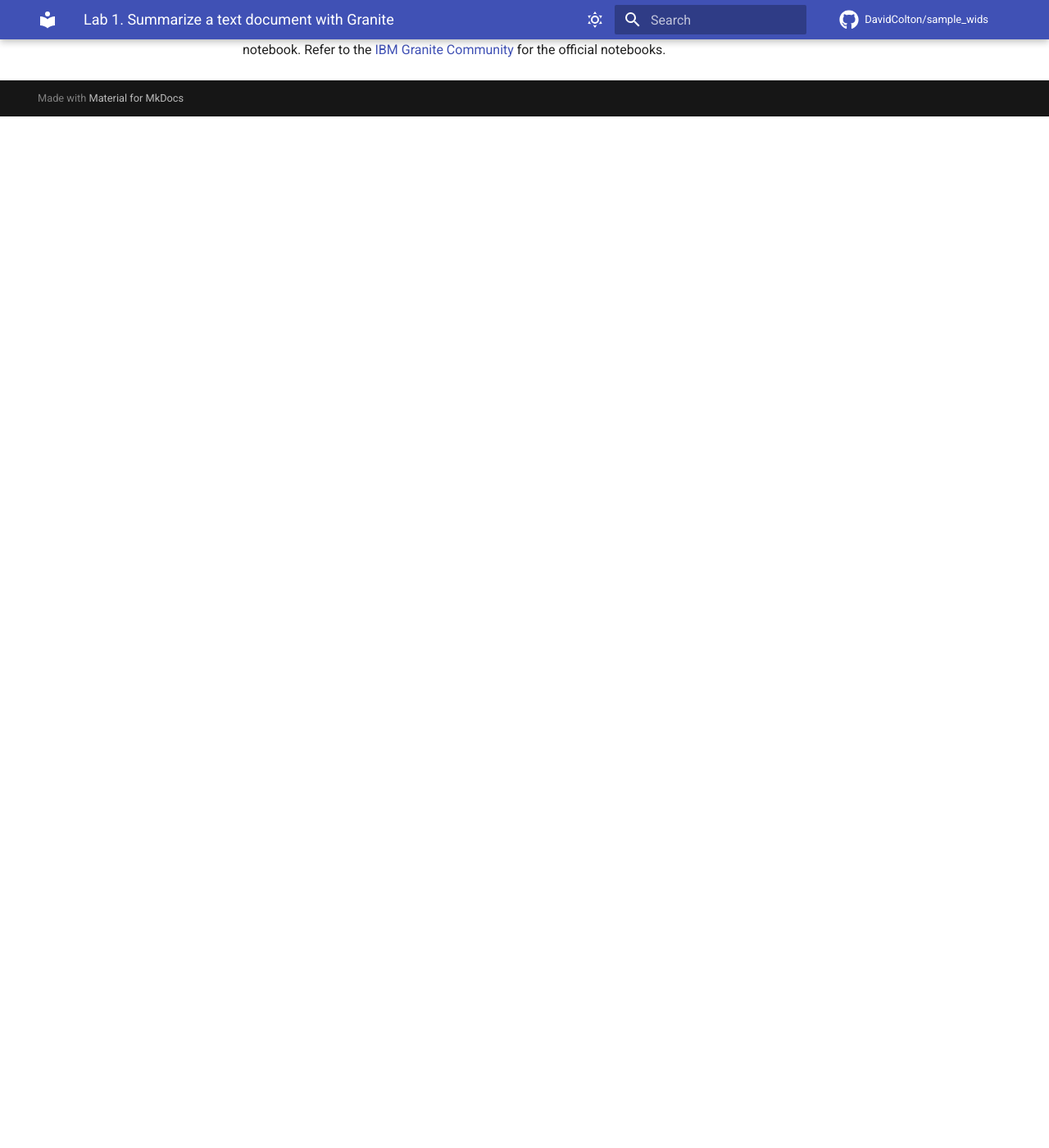
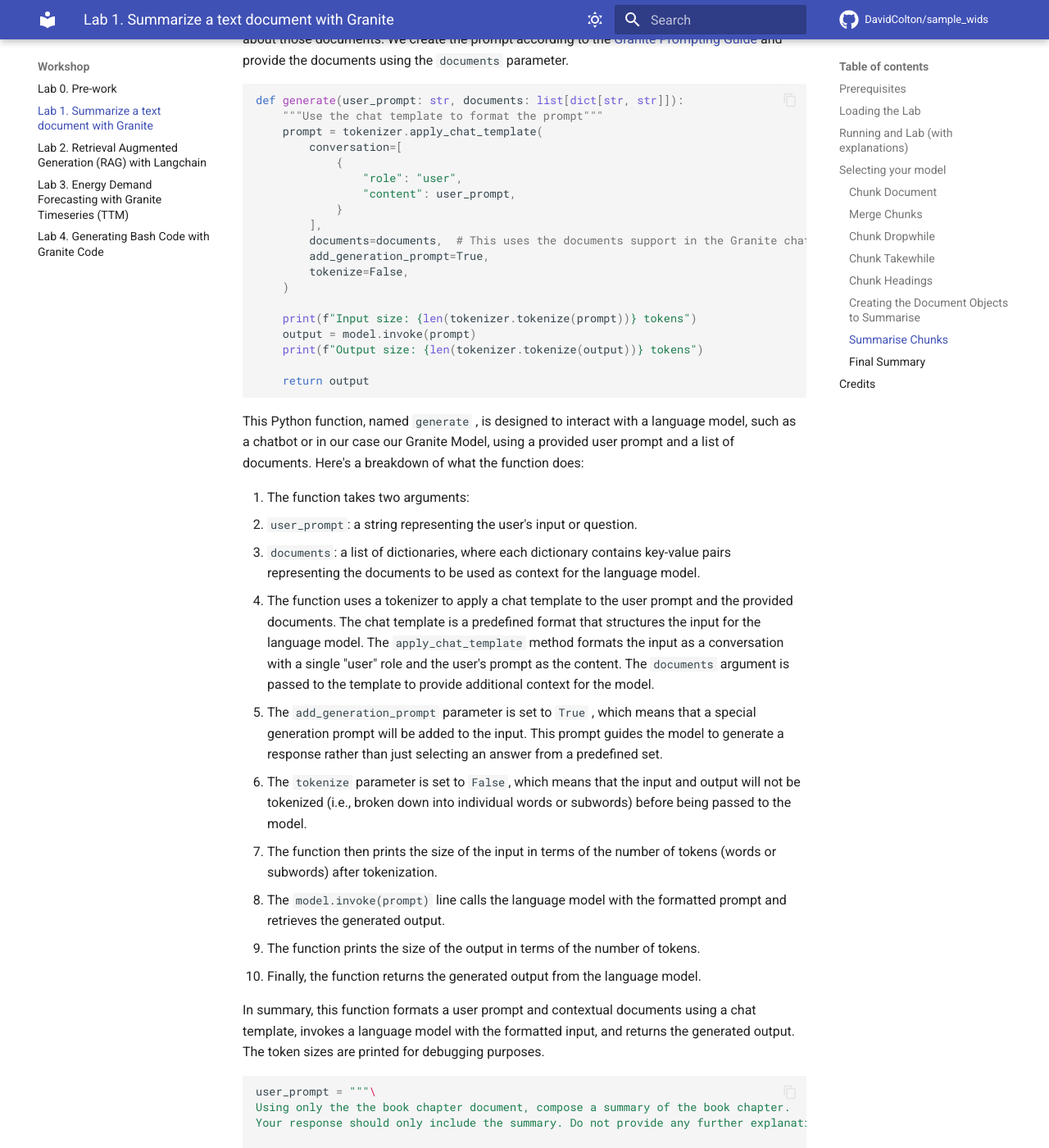
Before and after one commit to davidcolton/sample-wids, an MkDocs documentation site: the page built from docs/lab-1/readme.md, in a window 1280 px wide and 1400 px high, scrolled down 6882 px. Shown: the whole window at 82% size. Built offline with MkDocs 1.6.1 and Material for MkDocs 9.7.7, drawn with Linux system fonts in a browser that asks for light colours; comment, search, counter and statistics services are not loaded; before the commit the page ends 7024 px from its top, so only the background shows below that; some of the changed text lies outside the part shown.

Commit message:
Update when working with Una

````diff
--- a/docs/lab-1/readme.md
+++ b/docs/lab-1/readme.md
@@ -228,6 +228,87 @@
 
 In summary, this code is fetching a webpage, dividing its content into chunks based on the defined conditions, extracting headings from each chunk, merging all chunks back into a single list, and storing the result as a list of dictionaries. Each dictionary in the list represents a document with its content and metadata.
 
+
+
+### Summarise Chunks
+
+Here we define a method to generate a response using a list of documents and a user prompt about those documents. We create the prompt according to the [Granite Prompting Guide](https://www.ibm.com/granite/docs/models/granite/#chat-template) and provide the documents using the `documents` parameter.
+
+```python
+def generate(user_prompt: str, documents: list[dict[str, str]]):
+    """Use the chat template to format the prompt"""
+    prompt = tokenizer.apply_chat_template(
+        conversation=[
+            {
+                "role": "user",
+                "content": user_prompt,
+            }
+        ],
+        documents=documents,  # This uses the documents support in the Granite chat template
+        add_generation_prompt=True,
+        tokenize=False,
+    )
+
+    print(f"Input size: {len(tokenizer.tokenize(prompt))} tokens")
+    output = model.invoke(prompt)
+    print(f"Output size: {len(tokenizer.tokenize(output))} tokens")
+
+    return output
+```
+
+This Python function, named `generate` , is designed to interact with a language model, such as a chatbot or in our case our Granite Model, using a provided user prompt and a list of documents. Here's a breakdown of what the function does:
+
+1. The function takes two arguments:
+   - `user_prompt`: a string representing the user's input or question.
+   - `documents`: a list of dictionaries, where each dictionary contains key-value pairs representing the documents to be used as context for the language model.
+2. The function uses a tokenizer to apply a chat template to the user prompt and the provided documents. The chat template is a predefined format that structures the input for the language model. The `apply_chat_template` method formats the input as a conversation with a single "user" role and the user's prompt as the content. The `documents` argument is passed to the template to provide additional context for the model.
+3. The `add_generation_prompt` parameter is set to `True` , which means that a special generation prompt will be added to the input. This prompt guides the model to generate a response rather than just selecting an answer from a predefined set.
+4. The `tokenize` parameter is set to `False`, which means that the input and output will not be tokenized (i.e., broken down into individual words or subwords) before being passed to the model.
+5. The function then prints the size of the input in terms of the number of tokens (words or subwords) after tokenization.
+6. The `model.invoke(prompt)` line calls the language model with the formatted prompt and retrieves the generated output.
+7. The function prints the size of the output in terms of the number of tokens.
+8. Finally, the function returns the generated output from the language model.
+
+In summary, this function formats a user prompt and contextual documents using a chat template, invokes a language model with the formatted input, and returns the generated output. The token sizes are printed for debugging purposes.
+
+
+
+```python
+user_prompt = """\
+Using only the the book chapter document, compose a summary of the book chapter.
+Your response should only include the summary. Do not provide any further explanation."""
+
+summaries: list[dict[str, str]] = []
+
+for document in documents:
+    print(
+        f"============================= {document['title']} ============================="
+    )
+    output = generate(user_prompt, [document])
+    summaries.append({"title": document["title"], "text": output})
+
+print("Summary count: " + str(len(summaries)))
+```
+
+We then define the prompt we wist to use and invoke this `generate` function for each chapter creating a separate summary for each and populating a list of dictionaries with the chapter title and the summary from the model.
+
+
+
+### Final Summary
+
+```python
+user_prompt = """\
+Using only the book chapter summary documents, compose a single, unified summary of the book.
+Your response should only include the unified summary. Do not provide any further explanation."""
+
+output = generate(user_prompt, summaries)
+print(output)
+```
+
+To conclude we then call the `generate` function again but this time, instead of passing the full text of each chapter, we pass the list of dictionaries containing the chapter summaries and ask the model to provide an overall summary of the book by summarising the summaries of each chapter. So we have now summarized a document larger than the AI model's context window length by breaking the document down into smaller pieces to summarize and then summarizing those summaries.
+
+
+
 ## Credits
 
 This notebook is a modified version of the IBM Granite Community [Document Summarization](https://github.com/ibm-granite-community/granite-snack-cookbook/blob/main/recipes/Summarize/Summarize.ipynb) notebook. Refer to the [IBM Granite Community](https://github.com/ibm-granite-community) for the official notebooks.
--- a/docs/lab-2/readme.md
+++ b/docs/lab-2/readme.md
@@ -0,0 +1,282 @@
+# Retrieval Augmented Generation (RAG) with Langchain
+
+[Retrieval Augumented Generation (RAG)](https://research.ibm.com/blog/retrieval-augmented-generation-RAG) is an architectural pattern that can be used to augment the performance of language models by recalling factual information from a knowledge base, and adding that information to the model query.
+
+The goal of this lab is to show how you can use RAG with an [IBM Granite](https://www.ibm.com/granite) model to augment the model query answer using a publicly available document. The most common approach in RAG is to create dense vector representations of the knowledge base in order to retrieve text chunks that are semantically similar to a given user query.
+
+RAG use cases include:
+- Customer service: Answering questions about a product or service using facts from the product documentation.
+- Domain knowledge: Exploring a specialized domain (e.g., finance) using facts from papers or articles in the knowledge base.
+- News chat: Chatting about current events by calling up relevant recent news articles.
+
+In its simplest form, RAG requires 3 steps:
+
+- Initial setup:
+  - Index knowledge-base passages for efficient retrieval. In this recipe, we take embeddings of the passages and store them in a vector database.
+- Upon each user query:
+  - Retrieve relevant passages from the database. In this recipe, we use an embedding of the query to retrieve semantically similar passages.
+  - Generate a response by feeding retrieved passage into a large language model, along with the user query.
+
+
+
+## Prerequisites
+
+This lab is a [Jupyter notebook](https://jupyter.org/). Please follow the instructions in [pre-work](../pre-work/readme.md) to run the lab.
+
+
+
+## Loading the Lab
+
+To run the notebook from your command line in Jupyter using the active virtual environment from the [pre-work](../pre-work/readme.md), run:
+
+```shell
+jupyter-lab
+```
+
+When Jupyter Lab opens the path to the `notebooks/RAG_with_Langchain.ipynb` notebook file is relative to the `sample-wids` folder from the git clone in the [pre-work](../pre-work/readme.md). The folder navigation pane on the left-hand side can be used to navigate to the file. Once the notebook has been found it can be double clicked and it will open to the pane on the right.
+
+
+
+## Running and Lab (with explanations)
+
+This notebook demonstrates an application of long document summarisation techniques to a work of literature using Granite.
+
+The notebook contains both `code` cells and `markdown` text cells. The text cells each give a brief overview of the code in the following code cell(s). These cells are not executable. You can execute the code cells by placing your cursor in the cell and then either hitting the **Run this cell** button at the top of the page or by pressing the `Shift` + `Enter` keys together. The main `code` cells are described in detail below.
+
+
+
+## Choosing the Embeddings Model
+
+```python
+from langchain_huggingface import HuggingFaceEmbeddings
+from transformers import AutoTokenizer
+
+embeddings_model_path = "ibm-granite/granite-embedding-30m-english"
+embeddings_model = HuggingFaceEmbeddings(
+    model_name=embeddings_model_path,
+)
+embeddings_tokenizer = AutoTokenizer.from_pretrained(embeddings_model_path)
+```
+
+Here we are using the Hugging Face Transformers library to load a pre-trained model for generating embeddings (vector representations of text). Here's a breakdown of what each line does:
+
+1. `from langchain_huggingface import HuggingFaceEmbeddings`: This line imports the `HuggingFaceEmbeddings` class from the
+
+   `langchain_huggingface` module. This class is used to load pre-trained models for generating embeddings.
+
+2. `from transformers import AutoTokenizer`: This line imports the `AutoTokenizer` class from the `transformers` library. This class is used to tokenize text into smaller pieces (words, subwords, etc.) that can be processed by the model.
+
+3. `embeddings_model_path = "ibm-granite/granite-embedding-30m-english"` : This line sets a variable `embeddings_model_path` to the path of the pre-trained model. In this case, it's a model called "granite-embedding-30m-english" developed by IBM's Granite project.
+
+4. `embeddings_model = HuggingFaceEmbeddings(model_name=embeddings_model_path)`: This line creates an instance of the `HuggingFaceEmbeddings` class, loading the pre-trained model specified by `embeddings_model_path`.
+
+5. `embeddings_tokenizer = AutoTokenizer.from_pretrained(embeddings_model_path)`: This line creates an instance of the `AutoTokenizer` class, loading the tokenizer that was trained alongside the specified model. This tokenizer will be used to convert text into a format that the model can process.
+
+In summary, we are setting up a system for generating embeddings from text using a pre-trained model and its associated tokenizer. The embeddings can then be used for various natural language processing tasks, such as text classification, clustering, or similarity comparison.
+
+To use a model from a provider other than Huggingface, replace this code cell with one from [this Embeddings Model recipe](https://github.com/ibm-granite-community/granite-kitchen/blob/main/recipes/Components/Langchain_Embeddings_Models.ipynb).
+
+
+
+## Vector Database
+
+```python
+from langchain_milvus import Milvus
+import tempfile
+
+db_file = tempfile.NamedTemporaryFile(prefix="milvus_", suffix=".db", delete=False).name
+print(f"The vector database will be saved to {db_file}")
+
+vector_db = Milvus(
+    embedding_function=embeddings_model,
+    connection_args={"uri": db_file},
+    auto_id=True,
+    index_params={"index_type": "AUTOINDEX"},
+)
+```
+
+This Python script is setting up a vector database using Milvus, a vector database built for AI applications, and Hugging Face's Transformers library for embeddings. It uses the previously created Embeddings Model. Here's a breakdown of what the code does:
+
+1. It imports `tempfile` and `Milvus` from `langchain_milvus`.
+2. It creates a temporary file for the Milvus database using `tempfile.NamedTemporaryFile()`. This file will store the vector database.
+3. It initializes an instance of `Milvus`with the embedding function set to the previously created `embeddings_model`. The connection arguments specify the URI of the database file, which is the temporary file created in the previous step. The `auto_id` parameter is set to True, which means Milvus will automatically generate IDs for the vectors. The `index_params` parameter sets the index type to "AUTOINDEX", which allows Milvus to automatically choose the most suitable index for the data.
+
+In summary, this script sets up a vector database using Milvus and a pre-trained embedding model from Hugging Face. The database is stored in a temporary file, and it's ready to index and search vector representations of text data.
+
+
+
+## Selecting your model
+
+Select a Granite model to use. Here we use a Langchain client to connect to  the model. If there is a locally accessible Ollama server, we use an  Ollama client to access the model. Otherwise, we use a Replicate client  to access the model.
+
+When using Replicate, if the `REPLICATE_API_TOKEN` environment variable is not set, or a `REPLICATE_API_TOKEN` Colab secret is not set, then the notebook will ask for your [Replicate API token](https://replicate.com/account/api-tokens) in a dialog box.
+
+```python
+try:  # Look for a locally accessible Ollama server for the model
+    response = requests.get(os.getenv("OLLAMA_HOST", "http://127.0.0.1:11434"))
+    model = OllamaLLM(
+        model="granite3.2:2b",
+        num_ctx=65536,  # 64K context window
+    )
+    model = model.bind(raw=True)  # Client side controls prompt
+except Exception:  # Use Replicate for the model
+    model = Replicate(
+        model="ibm-granite/granite-3.2-8b-instruct",
+        replicate_api_token=get_env_var("REPLICATE_API_TOKEN"),
+        model_kwargs={
+            "max_tokens": 2000,  # Set the maximum number of tokens to generate as output.
+            "min_tokens": 200,  # Set the minimum number of tokens to generate as output.
+            "temperature": 0.75,
+            "presence_penalty": 0,
+            "frequency_penalty": 0,
+        },
+    )
+```
+
+In this first piece of code we **try** to determine if there is a local Ollama server running on `http://127.0.0.1:11434`. If the Ollama server is found then an `OllamaLLM` model instance is created for use later. If the Ollama server is not found the code then reverts to using the Granite 3.2-8b model served from Replicate .
+
+
+
+# Split the document into chunks
+
+```python
+from langchain.document_loaders import TextLoader
+from langchain.text_splitter import CharacterTextSplitter
+
+loader = TextLoader(filename)
+documents = loader.load()
+text_splitter = CharacterTextSplitter.from_huggingface_tokenizer(
+    tokenizer=embeddings_tokenizer,
+    chunk_size=embeddings_tokenizer.max_len_single_sentence,
+    chunk_overlap=0,
+)
+texts = text_splitter.split_documents(documents)
+for doc_id, text in enumerate(texts):
+    text.metadata["doc_id"] = doc_id
+print(f"{len(texts)} text document chunks created")
+
+```
+
+This Python script is using the Langchain library to load a text file and split it into smaller chunks. Here's a breakdown of what each part does:
+
+1. `from langchain.document_loaders import TextLoader`: This line imports the TextLoader class from the langchain.document_loaders module. TextLoader is used to load documents from a file.
+2. `from langchain.text_splitter import CharacterTextSplitter` : This line imports the CharacterTextSplitter class from the `langchain.text_splitter` module. `CharacterTextSplitter` is used to split text into smaller chunks.
+3. `loader = TextLoader(filename)` : This line creates an instance of `TextLoader`, which is used to load the text from the specified file `(filename)`.
+4. `documents = loader.load()` : This line loads the text from the file and stores it in the `documents` variable as a list of strings.
+5. `text_splitter = CharacterTextSplitter.from_huggingface_tokenizer(...)` : This line creates an instance of `CharacterTextSplitter`. It takes a Hugging Face tokenizer `(embeddings_tokenizer)`, sets the chunk size to the maximum length of a single sentence that the tokenizer can handle, and sets the chunk overlap to 0 (meaning no overlap between chunks).
+6. `texts = text_splitter.split_documents(documents)`: This line splits the documents into smaller chunks using the `CharacterTextSplitter` instance. The result is stored in the texts variable as a list of lists, where each inner list contains the chunks of a single document.
+7. `for doc_id, text in enumerate(texts): text.metadata["doc_id"] = doc_id`: This loop assigns a unique identifier (doc_id) to each chunk of text. The doc_id is the index of the chunk in the texts list.
+8. `print(f"{len(texts)} text document chunks created")`: This line prints the total number of text chunks created.
+
+In summary, this script loads a text file, splits it into smaller chunks based on the maximum sentence length that a Hugging Face tokenizer can handle, assigns a unique identifier to each chunk, and then prints the total number of chunks created.
+
+
+
+## Populate the vector database
+
+```python
+ids = vector_db.add_documents(texts)
+print(f"{len(ids)} documents added to the vector database")
+```
+
+Next we load the `texts` object created earlier, split it into sentence-sized chunks, and adds these chunks to our vector database, associating each chunk with a unique ID.
+
+1. `ids = vector_db.add_documents(texts)`: This line adds the text chunks to a vector database (
+
+   `vector_db`). The `add_documents` method returns a list of IDs for the added documents.
+
+2. `print(f"{len(ids)} documents added to the vector database")`: This line prints the number of documents added to the vector database.
+
+
+
+## Querying the Vector Database
+
+
+
+## Conduct a similarity search
+
+Search the database for similar documents by proximity of the embedded vector in vector space.
+
+```python
+query = "What did the president say about Ketanji Brown Jackson?"
+docs = vector_db.similarity_search(query)
+print(f"{len(docs)} documents returned")
+for doc in docs:
+    print(doc)
+    print("=" * 80)
+```
+
+
+
+
+
+
+
+## Answering Questions
+
+Build a RAG chain with the model and the document retriever.
+
+First we create the prompts for Granite to perform the RAG query. We use the Granite chat template and supply the placeholder values that the LangChain RAG pipeline will replace.
+
+`{context}` will hold the retrieved chunks, as shown in the previous search, and feeds this to the model as document context for answering our question.
+
+Next, we construct the RAG pipeline by using the Granite prompt templates previously created.
+
+
+
+```python
+from langchain.prompts import PromptTemplate
+from langchain.chains.retrieval import create_retrieval_chain
+from langchain.chains.combine_documents import create_stuff_documents_chain
+
+# Create a Granite prompt for question-answering with the retrieved context
+prompt = tokenizer.apply_chat_template(
+    conversation=[{
+        "role": "user",
+        "content": "{input}",
+    }],
+    documents=[{
+        "title": "placeholder",
+        "text": "{context}",
+    }],
+    add_generation_prompt=True,
+    tokenize=False,
+)
+prompt_template = PromptTemplate.from_template(template=prompt)
+
+# Create a Granite document prompt template to wrap each retrieved document
+document_prompt_template = PromptTemplate.from_template(template="""\
+Document {doc_id}
+{page_content}""")
+document_separator="\n\n"
+
+# Assemble the retrieval-augmented generation chain
+combine_docs_chain = create_stuff_documents_chain(
+    llm=model,
+    prompt=prompt_template,
+    document_prompt=document_prompt_template,
+    document_separator=document_separator,
+)
+rag_chain = create_retrieval_chain(
+    retriever=vector_db.as_retriever(),
+    combine_docs_chain=combine_docs_chain,
+)
+```
+
+
+
+## Generate a retrieval-augmented response to a question
+
+Use the RAG chain to process a question. The document chunks relevant to that question are retrieved and used as context.
+
+```python
+output = rag_chain.invoke({"input": query})
+
+print(output['answer'])
+```
+
+
+
+## Credits
+
+This notebook is a modified version of the IBM Granite Community [Retrieval Augmented Generation (RAG) with Langchain](https://github.com/ibm-granite-community/granite-snack-cookbook/blob/main/recipes/RAG/RAG_with_Langchain.ipynb) notebook. Refer to the [IBM Granite Community](https://github.com/ibm-granite-community) for the official notebooks.
````
Also changed, not shown: 2 other files.
